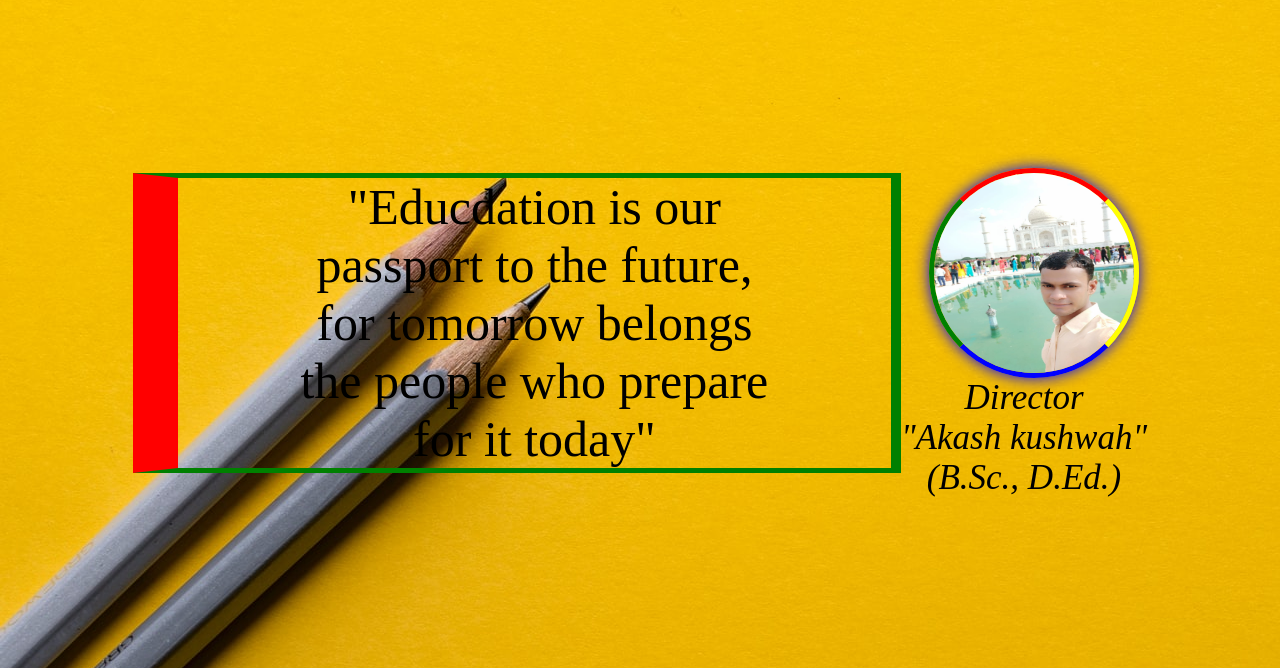
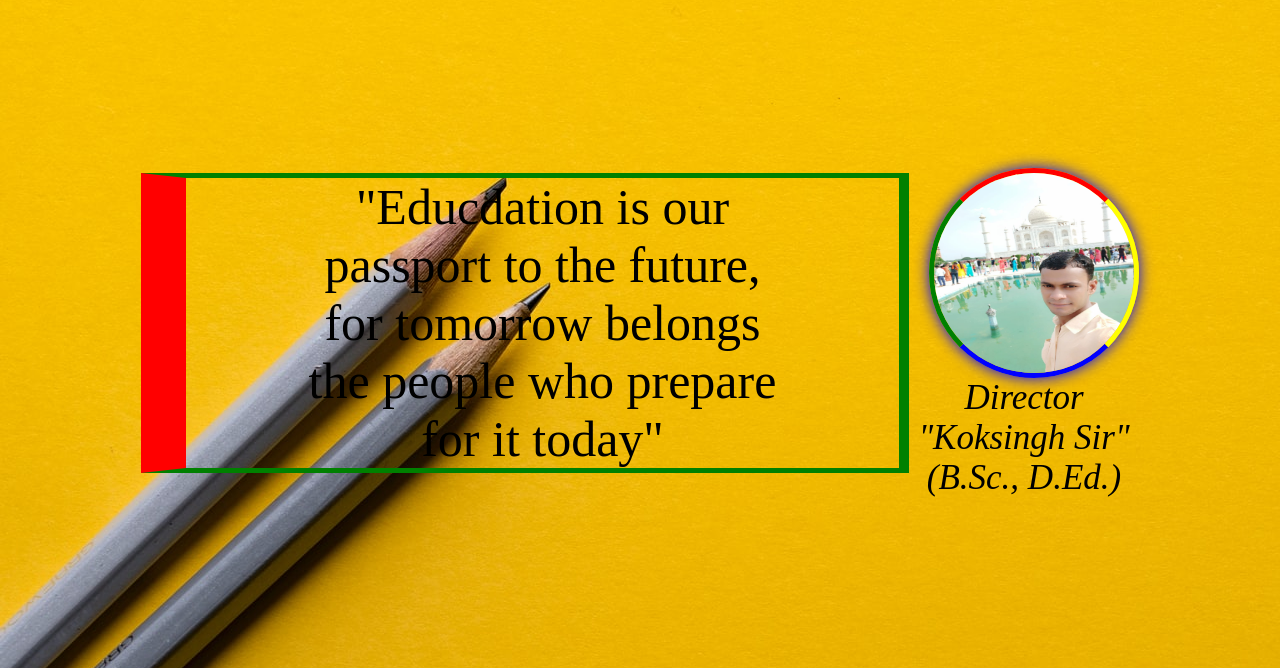
Before and after one commit to Akashkushwah47/kksides, a plain HTML site: page index.html in a window 1280 px wide. Shown: the part 832-1500 px from the top of the page. Drawn offline with Linux system fonts and the light colour scheme.

Commit message:
Update index.html

```diff
--- a/index.html
+++ b/index.html
@@ -40,7 +40,7 @@
         </div>
         <div id=aboutusdiv>
             <img src="ak.jpg" >
-            <div><i><i>Director</i><br>"Akash kushwah"<br><i>(B.Sc., D.Ed.)</i></div>
+            <div><i><i>Director</i><br>"Koksingh Sir"<br><i>(B.Sc., D.Ed.)</i></div>
         </div>
     </div>
 
```
